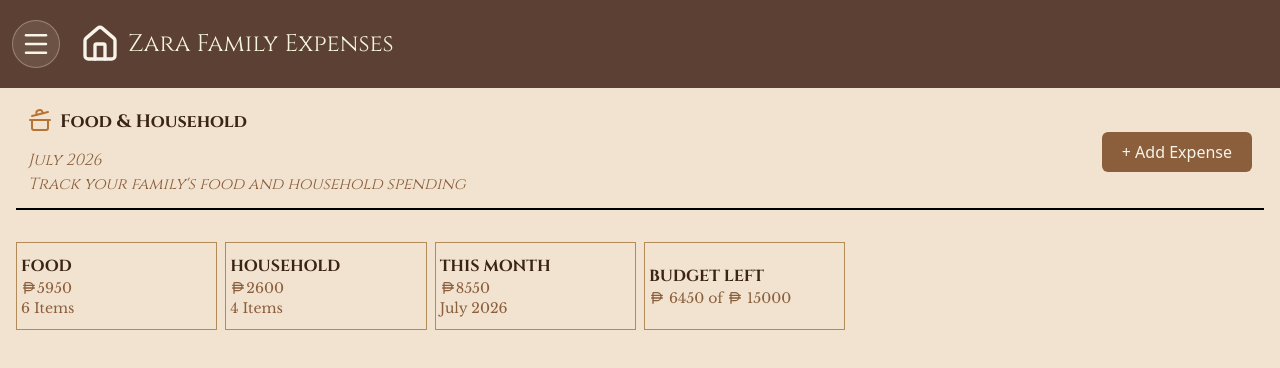
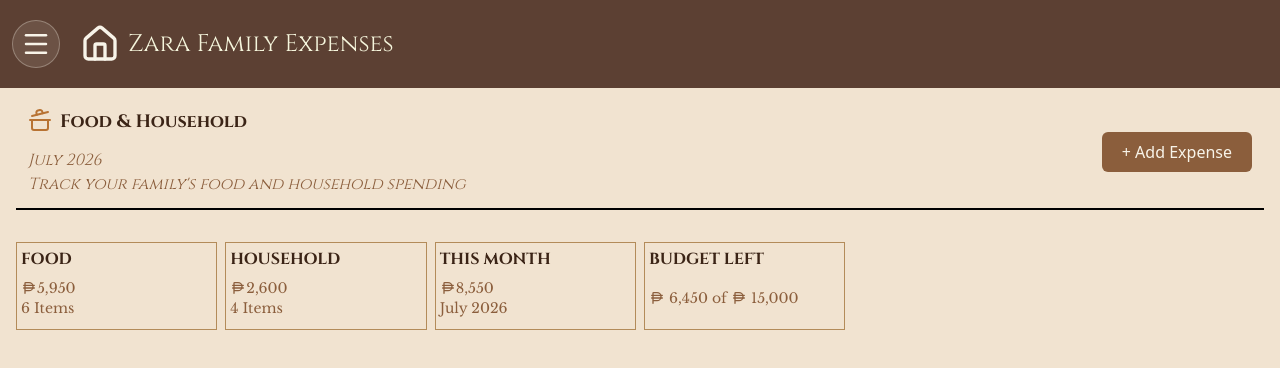
Before and after one commit to Jericho0909/home-expense-tracker, a Next.js app: page /expenses/foodandhouse in a window 1280 px wide. Shown: the top 368 px of the page. Built offline with nearby package versions, Linux system fonts and the light colour scheme; a web font is replaced by a local one.

Commit message:
refactor: standardize amount formatting

```diff
--- a/app/(root)/[expenses]/foodandhouse/page.tsx
+++ b/app/(root)/[expenses]/foodandhouse/page.tsx
@@ -125,7 +125,7 @@ const FoodAndHousePage = () => {
                                             <PhilippinePeso
                                                 size={16}
                                             />
-                                            {item.totalAmount}
+                                            {item.totalAmount?.toLocaleString("en-US")}
                                         </span>
                                         <span>
                                             {item.totalItems} Items
@@ -137,7 +137,7 @@ const FoodAndHousePage = () => {
                                         <PhilippinePeso
                                             size={16}
                                         />
-                                        {item.monthTotalAmount}
+                                        {item.monthTotalAmount?.toLocaleString("en-US")}
                                     </span>
                                 )}
                                 {item.month && (
@@ -154,7 +154,7 @@ const FoodAndHousePage = () => {
                                             <PhilippinePeso
                                                 size={16}
                                             />
-                                            {item.budgetLeft}
+                                            {item.budgetLeft?.toLocaleString("en-US")}
                                         </span>
                                         of
                                         <span
@@ -163,7 +163,7 @@ const FoodAndHousePage = () => {
                                             <PhilippinePeso
                                                 size={16}
                                             />
-                                            {item.budget}
+                                            {item.budget?.toLocaleString("en-US")}
                                         </span>
                                 </p>
                                 )}
--- a/app/(root)/[expenses]/utilities/page.tsx
+++ b/app/(root)/[expenses]/utilities/page.tsx
@@ -116,7 +116,7 @@ const UtilitiesPage = () => {
                                     <PhilippinePeso
                                         size={16}
                                     />
-                                    {item.amount}
+                                    {item.amount?.toLocaleString("en-US")}
                                 </span>
                                 <span
                                     className="flex items-center gap-1 text-sm"
--- a/app/components/SummaryCard.tsx
+++ b/app/components/SummaryCard.tsx
@@ -5,14 +5,14 @@ interface SummaryCardsProps {
 
 const SummaryCards = ({ title, content }: SummaryCardsProps) => {
     return (
-        <div className="flex justify-center flex-col p-1 border border-[#B38B59] w-full h-22">
+        <div className="flex justify-start flex-col p-1 border border-[#B38B59] w-full h-22">
             <span
                 className="font-bold text-[#3B2416] text-base"
                 style={{ fontFamily: "var(--font-cinzel)"}}
             >
                 {title}
             </span>
-            <div className="flex items-center h-auto text-[#8B5E3C]">
+            <div className="flex items-center h-full text-[#8B5E3C]">
                 {content}
             </div>
         </div>
```
